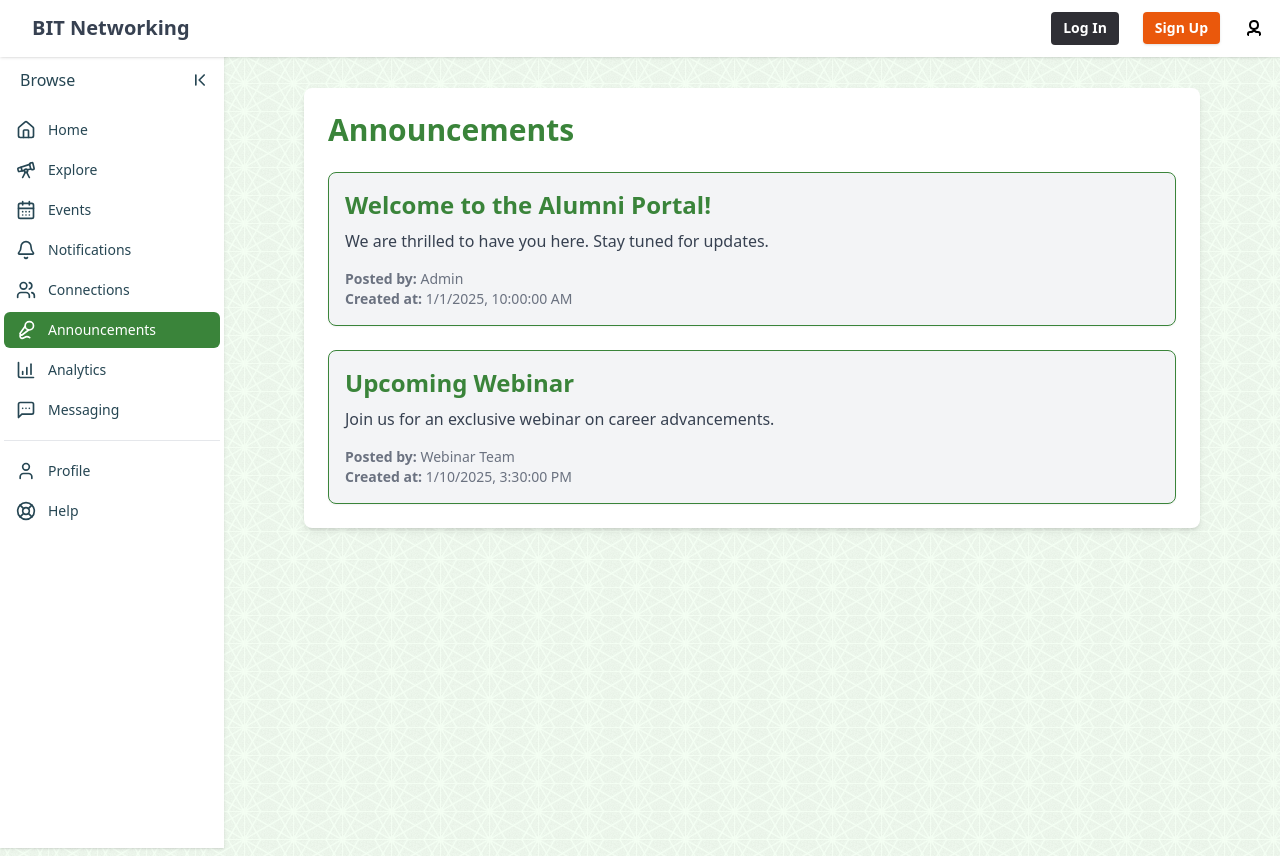
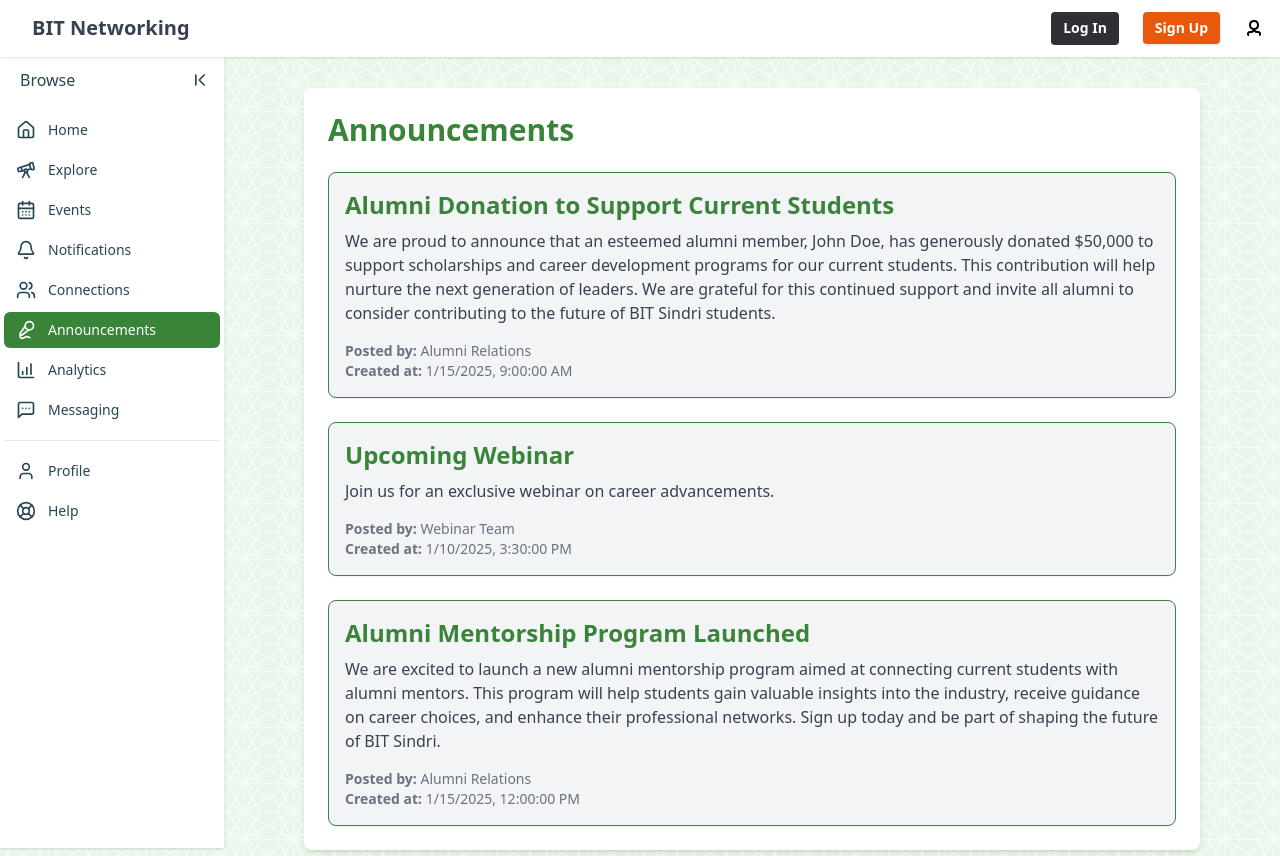
Before and after one commit to itsmanik/bit-alumni-networking, a React (Vite) app: page /announcements in a window 1280 px wide. Built offline with nearby package versions, Linux system fonts and the light colour scheme.

Commit message:
final touches to announcement page

```diff
--- a/src/components/Announcements/AnnouncementList.jsx
+++ b/src/components/Announcements/AnnouncementList.jsx
@@ -3,20 +3,29 @@ import React, { useState, useEffect } from "react";
 const AnnouncementsList = () => {
   const [announcements, setAnnouncements] = useState([
     {
-      id: 1,
-      title: "Welcome to the Alumni Portal!",
-      message: "We are thrilled to have you here. Stay tuned for updates.",
-      user_name: "Admin",
-      created_at: "2025-01-01T10:00:00Z",
+      "id": 3,
+      "title": "Alumni Donation to Support Current Students",
+      "message": "We are proud to announce that an esteemed alumni member, John Doe, has generously donated $50,000 to support scholarships and career development programs for our current students. This contribution will help nurture the next generation of leaders. We are grateful for this continued support and invite all alumni to consider contributing to the future of BIT Sindri students.",
+      "user_name": "Alumni Relations",
+      "created_at": "2025-01-15T09:00:00Z"
     },
     {
-      id: 2,
-      title: "Upcoming Webinar",
-      message: "Join us for an exclusive webinar on career advancements.",
-      user_name: "Webinar Team",
-      created_at: "2025-01-10T15:30:00Z",
+      "id": 2,
+      "title": "Upcoming Webinar",
+      "message": "Join us for an exclusive webinar on career advancements.",
+      "user_name": "Webinar Team",
+      "created_at": "2025-01-10T15:30:00Z"
     },
-  ]);
+    ,
+    {
+      "id": 4,
+      "title": "Alumni Mentorship Program Launched",
+      "message": "We are excited to launch a new alumni mentorship program aimed at connecting current students with alumni mentors. This program will help students gain valuable insights into the industry, receive guidance on career choices, and enhance their professional networks. Sign up today and be part of shaping the future of BIT Sindri.",
+      "user_name": "Alumni Relations",
+      "created_at": "2025-01-15T12:00:00Z"
+    }
+  ]
+  );
   const [error, setError] = useState(null);
 
   useEffect(() => {
```
